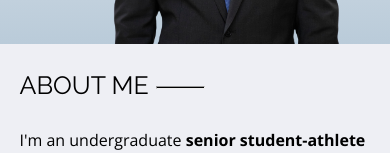
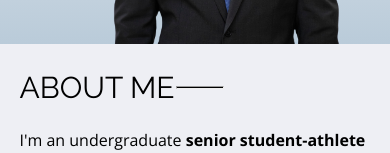
Before and after one commit to jordantab/portfolio-React-client, a React (Create React App) app in the folder portfolio-react-client/: page / in a window 390 px wide. Shown: the part 673-826 px from the top of the page. Built offline with nearby package versions, Linux system fonts and the light colour scheme.

Commit message:
Testing phone view

```diff
--- a/portfolio-react-client/src/components/About.css
+++ b/portfolio-react-client/src/components/About.css
@@ -509,7 +509,7 @@
     } */
     .title {
         position: absolute;
-        font-size: 25px;
+        font-size: 30px;
         top: 88%;
         left: 5%;
         font-family: 'Raleway', sans-serif;
@@ -518,7 +518,7 @@
     .horizontal-line {
         position: absolute;
         top: 89%;
-        left: 40%;
+        left: 45%;
         width: 12%;
         height: 1px;
         background-color: black;
```
